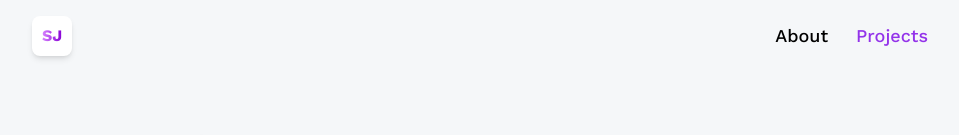
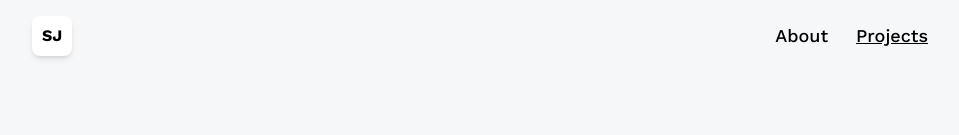
Before and after one commit to Seyeon-Jo/syj-3d-portfolio, a React (Vite) app: page /projects in a window 1280 px wide. Shown: the top 135 px of the page, without its empty margins (160-1119 px from the left). Built offline with nearby package versions, Linux system fonts and the light colour scheme; no server answers.

Commit message:
Update Navbar.jsx - active underline

```diff
--- a/src/components/Navbar.jsx
+++ b/src/components/Navbar.jsx
@@ -9,7 +9,7 @@ const Navbar = () => {
         to="/"
         className="w-10 h-10 rounded-lg bg-white items-center justify-center flex font-bold shadow-md"
       >
-        <p className="purple-gradient_text">SJ</p>
+        <p className="">SJ</p>
       </NavLink>
       <nav className="flex text-lg gap-7 font-medium">
         <NavLink
@@ -23,7 +23,7 @@ const Navbar = () => {
         <NavLink
           to="/projects"
           className={({ isActive }) =>
-            isActive ? "text-purple-600" : "text-black"
+            isActive ? "underline" : "text-black"
           }
         >
           Projects
```
